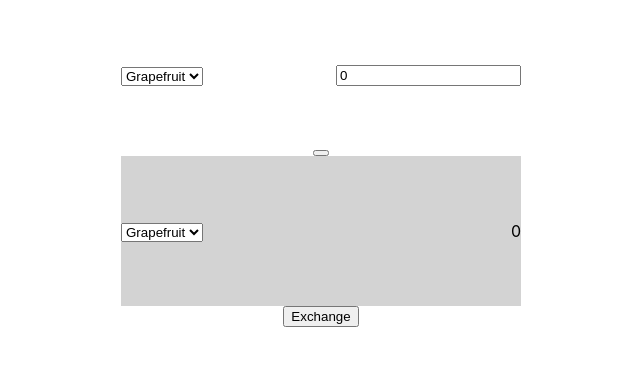
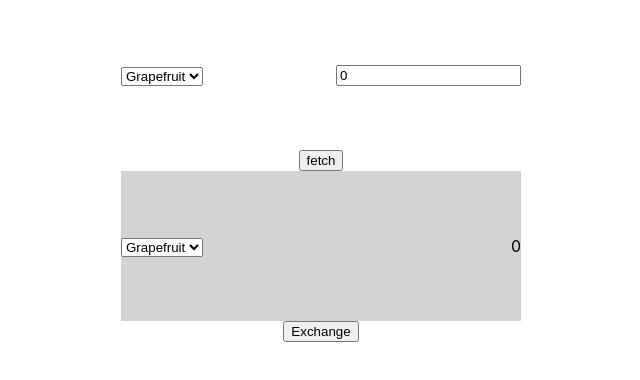
Before and after one commit to Meysam8722/exchange, a React (Create React App) app: page / in a window 1280 px wide. Shown: the top 380 px of the page, without its empty margins (319-959 px from the left). Built offline with nearby package versions, Linux system fonts and the light colour scheme.

Commit message:
Added manual fetching

```diff
--- a/package.json
+++ b/package.json
@@ -10,8 +10,9 @@
     "axios": "^1.3.6",
     "react": "^18.2.0",
     "react-dom": "^18.2.0",
+    "react-icons": "^4.8.0",
     "react-redux": "^8.0.5",
-    "react-scripts": "^4.0.3",
+    "react-scripts": "^5.0.1",
     "web-vitals": "^2.1.4"
   },
   "scripts": {
--- a/src/app/ExchangeComponent.js
+++ b/src/app/ExchangeComponent.js
@@ -77,7 +77,12 @@ function ExchangeComponent() {
                 </div>
                 <input type="number" value={userInput} onInput={handleInput} />
             </div>
-            <button></button>
+            <button onClick={() => {
+                fetch("https://api.apilayer.com/exchangerates_data/convert?to=USD&from=EUR&amount=5", requestOptions)
+                    .then(response => response.text())
+                    .then(result => console.log(result))
+                    .catch(error => console.log('error', error));
+            }}>fetch</button>
             <div className="currency currency--to">
                 <div>
                     <select value={value} onChange={handleChange}>
```
Also changed, not shown: 1 other file (tests, documents, lock files or other folders).
